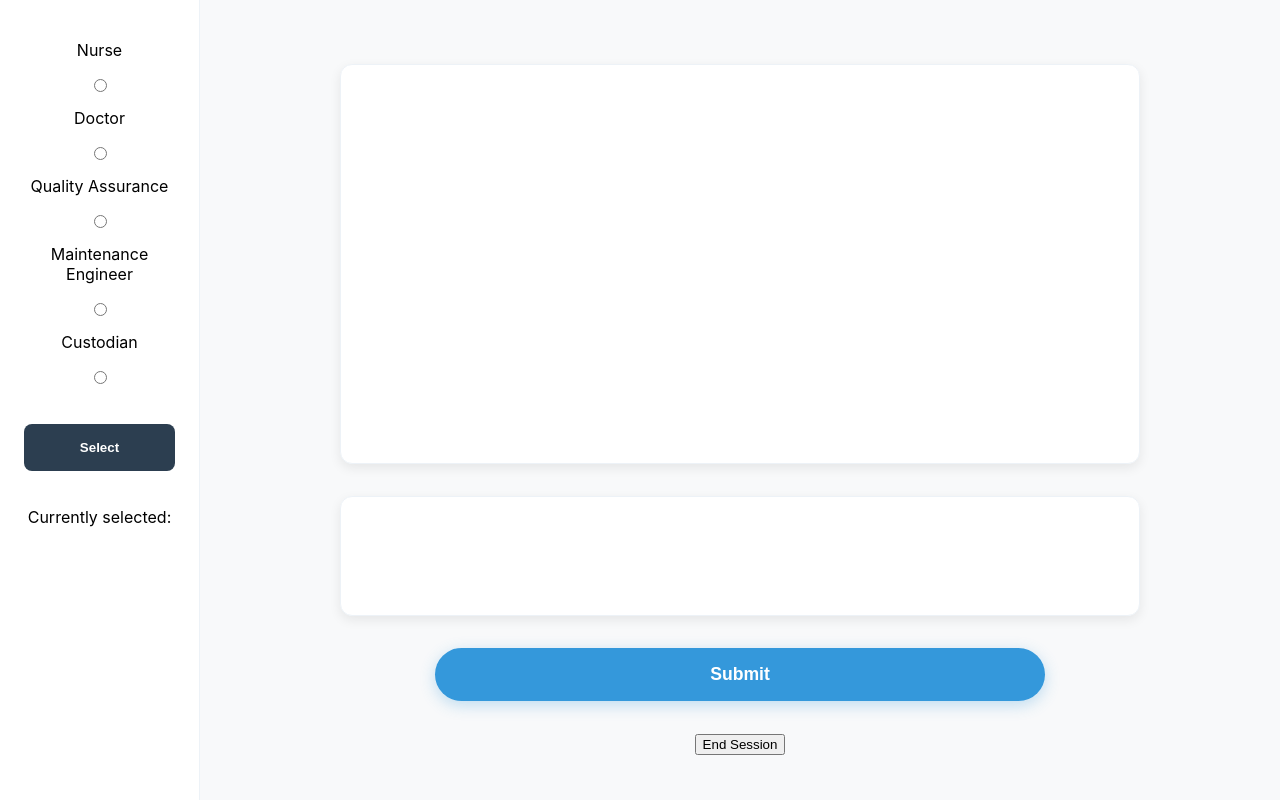
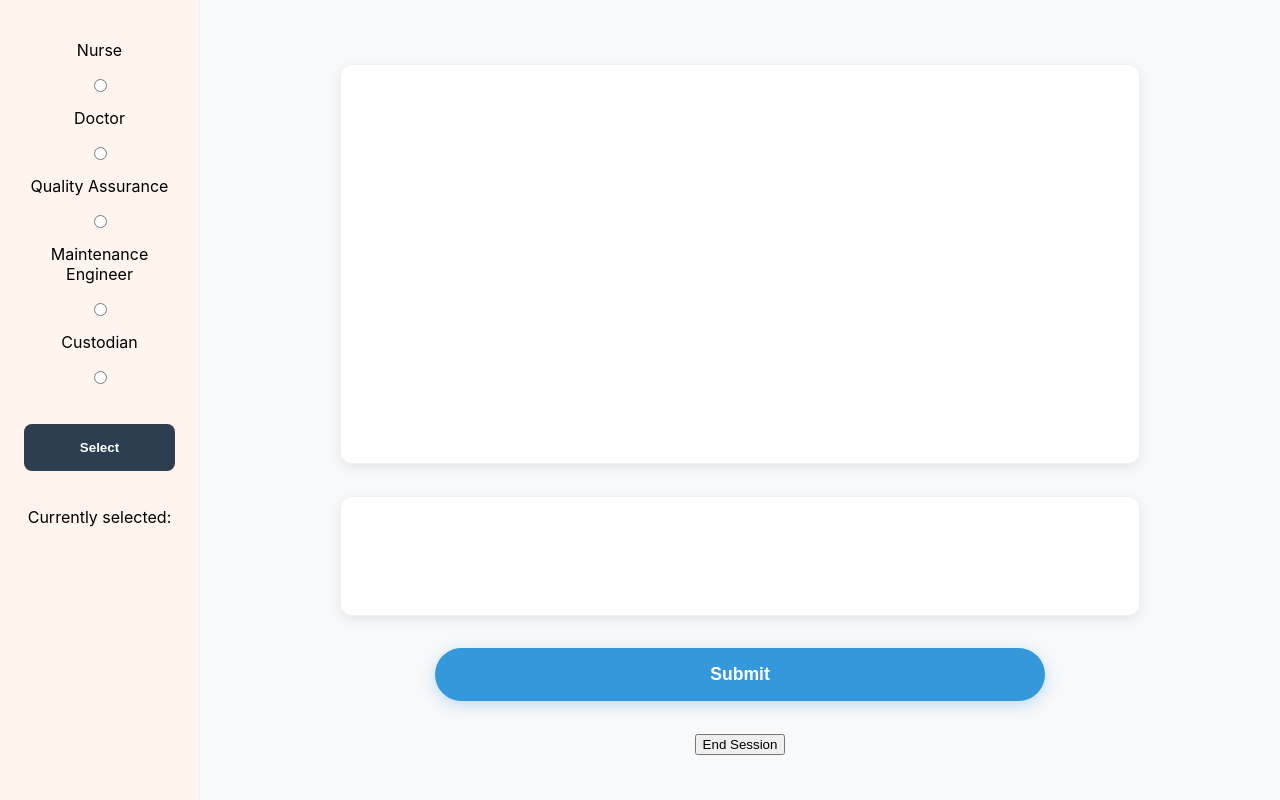
Before and after one commit to habramsohn/HospitalSimulation, a FastAPI app: page / in a window 1280 px wide. Run offline with FastAPI, Linux system fonts and the light colour scheme.

Commit message:
Change sidebar background color to #fff5ee

```diff
--- a/static/style.css
+++ b/static/style.css
@@ -2,7 +2,7 @@
     --primary-color: #2c3e50;
     --accent-color: #3498db;
     --bg-color: #f8f9fa;
-    --sidebar-bg: #ffffff;
+    --sidebar-bg: #fff5ee;
     --border-color: #edf2f7;
     --sidebar-width: 200px;
     --content-max-width: 800px;
```
